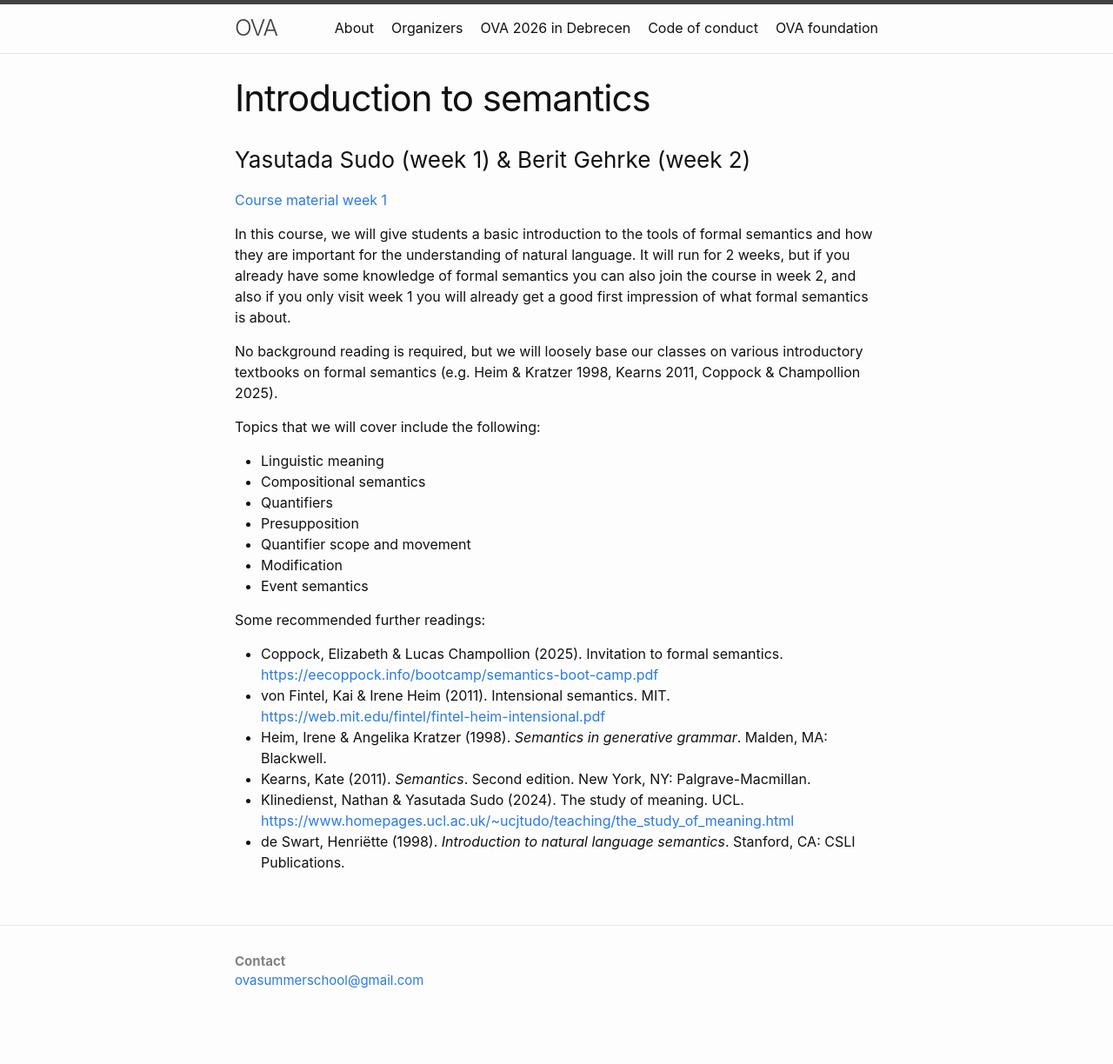
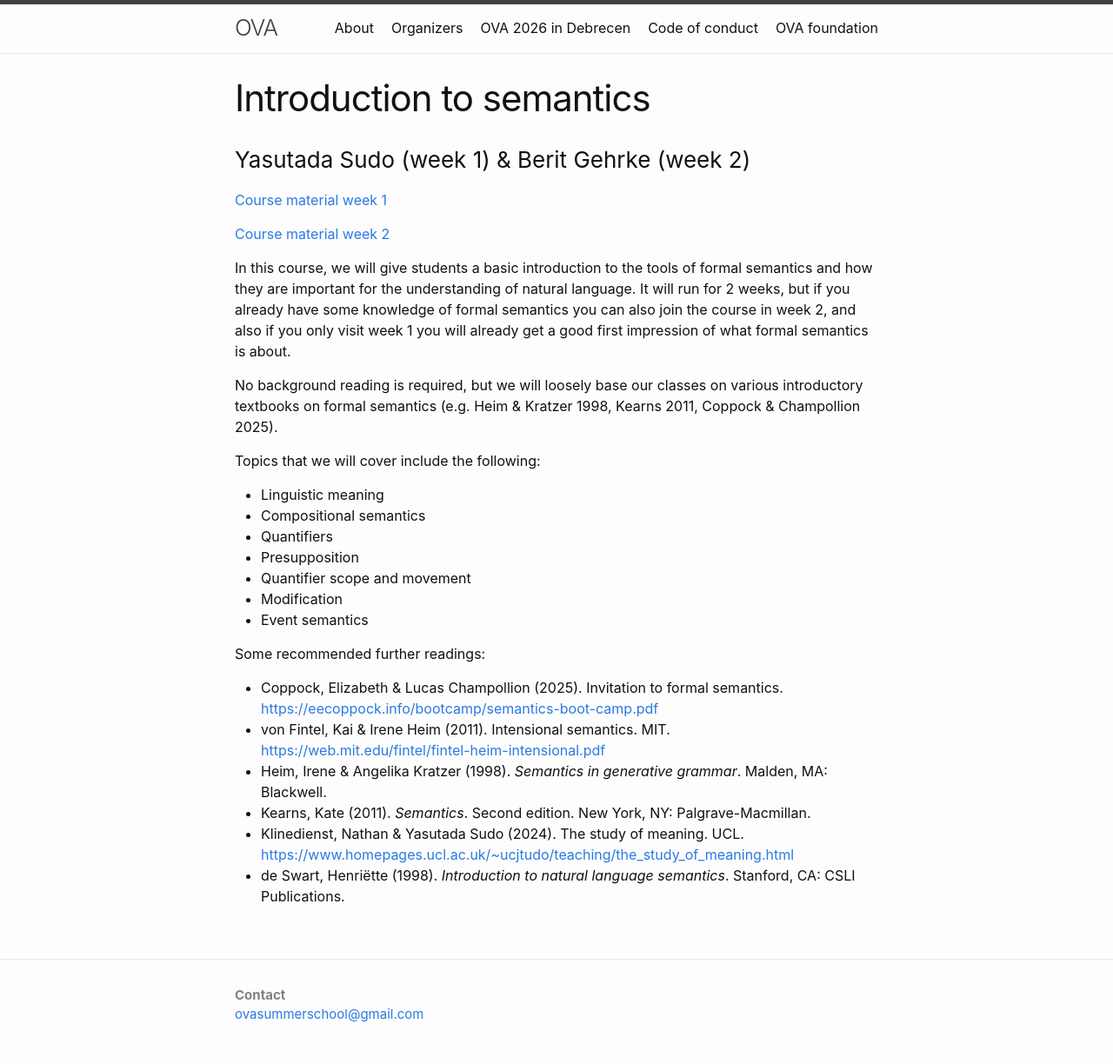
Before and after one commit to ovaschool/ovaschool.github.io, a Jekyll site: the page built from staticpages/ova2026-introsemantics.markdown, in a window 1280 px wide. Shown: the whole page at 87% size. Built offline with Jekyll 4.4.1, drawn with Linux system fonts in a browser that asks for light colours; before the commit the page ends 1185 px from its top, so only the background shows below that.

Commit message:
Update ova2026-introsemantics.markdown

```diff
--- a/staticpages/ova2026-introsemantics.markdown
+++ b/staticpages/ova2026-introsemantics.markdown
@@ -8,6 +8,8 @@ exclude: true
 ### Yasutada Sudo (week 1) & Berit Gehrke (week 2)
 
 [Course material week 1](https://www.homepages.ucl.ac.uk/~ucjtudo/teaching/IntroSemanticsOVA-2026.html)
+
+[Course material week 2](https://www.dropbox.com/scl/fo/yklefg7ikcjbbvdbq53ol/ABfz6Eth8P0XQ7KJ6G_3ebE?rlkey=tg8e417546lyvxmjyjx8ci9e5&st=epinrihz&dl=0)
 
 In this course, we will give students a basic introduction to the tools of formal semantics and how they are important for the understanding of natural language.  It will run for 2 weeks, but if you already have some knowledge of formal semantics you can also join the course in week 2, and also if you only visit week 1 you will already get a good first impression of what formal semantics is about.
 
```
